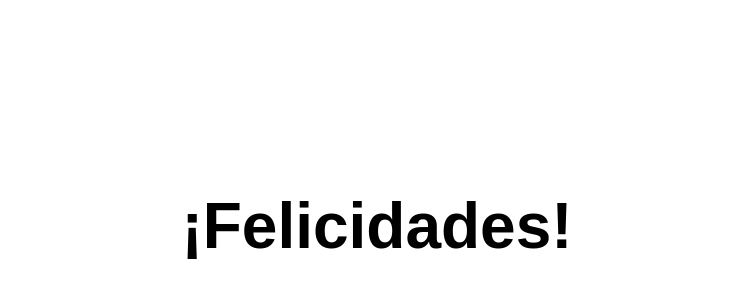
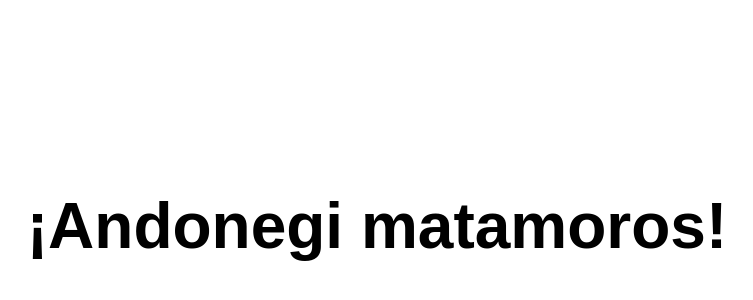
Before and after one commit to albizujon/felicidades, a plain HTML site: page index.html in a window 1280 px wide. Shown: the part 174-474 px from the top of the page, without its empty margins (263-1016 px from the left). Drawn offline with Linux system fonts and the light colour scheme.

Commit message:
Update index.html

```diff
--- a/index.html
+++ b/index.html
@@ -4,4 +4,4 @@
 <style>
   html,body{height:100%;margin:0;display:grid;place-items:center;font:700 2rem sans-serif}
 </style>
-¡Felicidades!
+¡Andonegi matamoros!
```
